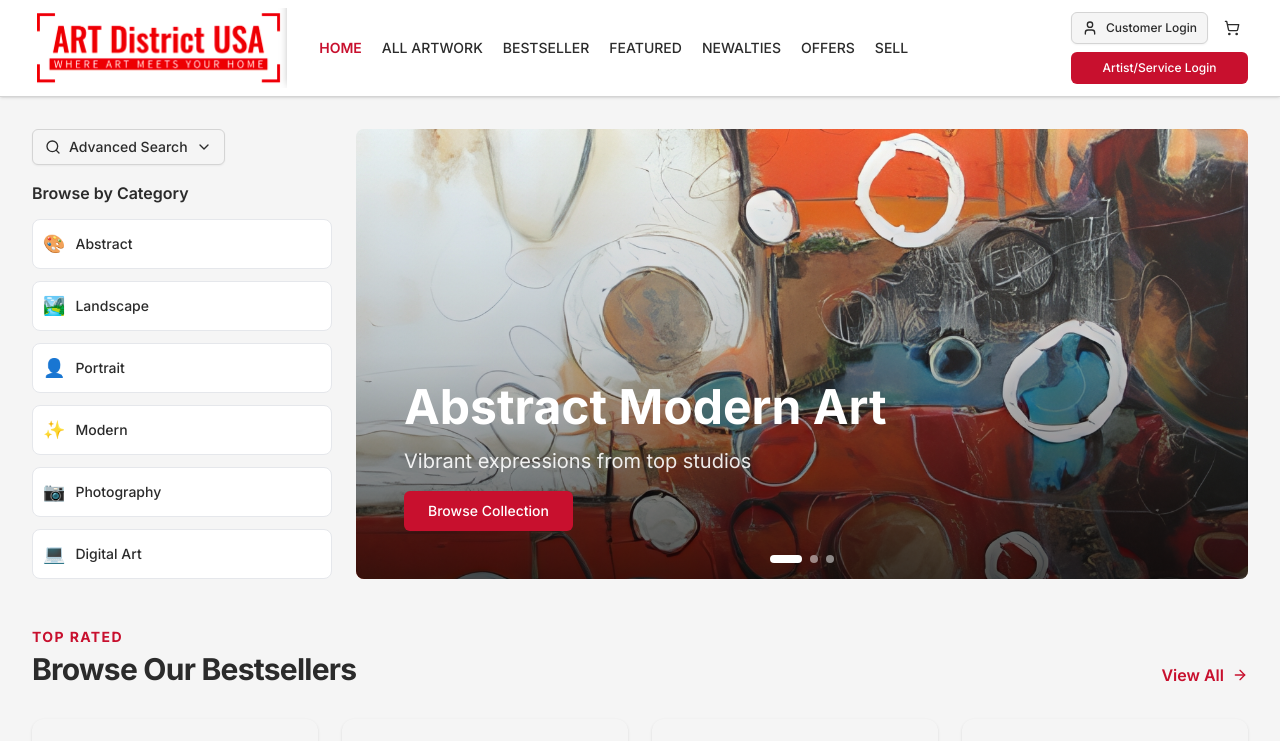
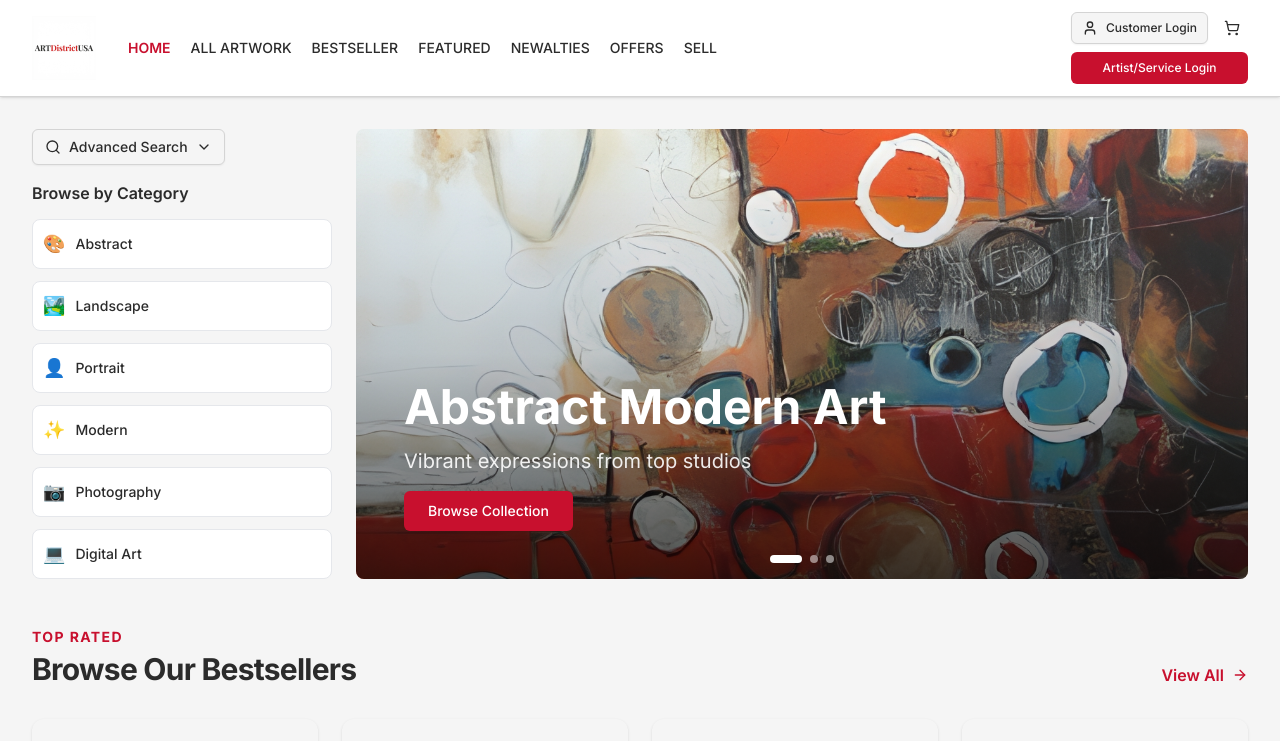
Before and after one commit to HEKA-ADUSA/artdistrictusa-frontend, a Next.js app: page / in a window 1280 px wide. Shown: the top 741 px of the page. Built offline with nearby package versions, Linux system fonts and the light colour scheme; grey boxes are pictures that could not be loaded.

Commit message:
Replace logo with new simple two-color text design in navbar and footer

```diff
--- a/src/components/shared/Footer.tsx
+++ b/src/components/shared/Footer.tsx
@@ -103,11 +103,11 @@ export function Footer() {
                     <div className="space-y-4">
                         <Link href="/" className="inline-block">
                             <Image
-                                src="/logo.png"
+                                src="/logo-new.png"
                                 alt="ARTDistrictUSA"
-                                width={300}
-                                height={64}
-                                className="h-16 w-auto"
+                                width={320}
+                                height={80}
+                                className="h-14 w-auto"
                             />
                         </Link>
                         <p className="text-gray-400 text-sm">
--- a/src/components/shared/Navbar.tsx
+++ b/src/components/shared/Navbar.tsx
@@ -28,12 +28,11 @@ export function Navbar() {
                 {/* Logo */}
                 <Link href="/" className="flex items-center flex-shrink-0">
                     <Image
-                        src="/logo.png"
+                        src="/logo-new.png"
                         alt="ARTDistrictUSA - Where Art Meets Your Home"
-                        width={400}
-                        height={85}
-                        className="h-20 w-auto brightness-110 contrast-125"
-                        style={{ filter: 'hue-rotate(-5deg) saturate(1.4)' }}
+                        width={320}
+                        height={80}
+                        className="h-16 w-auto"
                         priority
                     />
                 </Link>
```
Also changed, not shown: public/logo-new.png (added), 1 other file (tests, documents, lock files or other folders).
